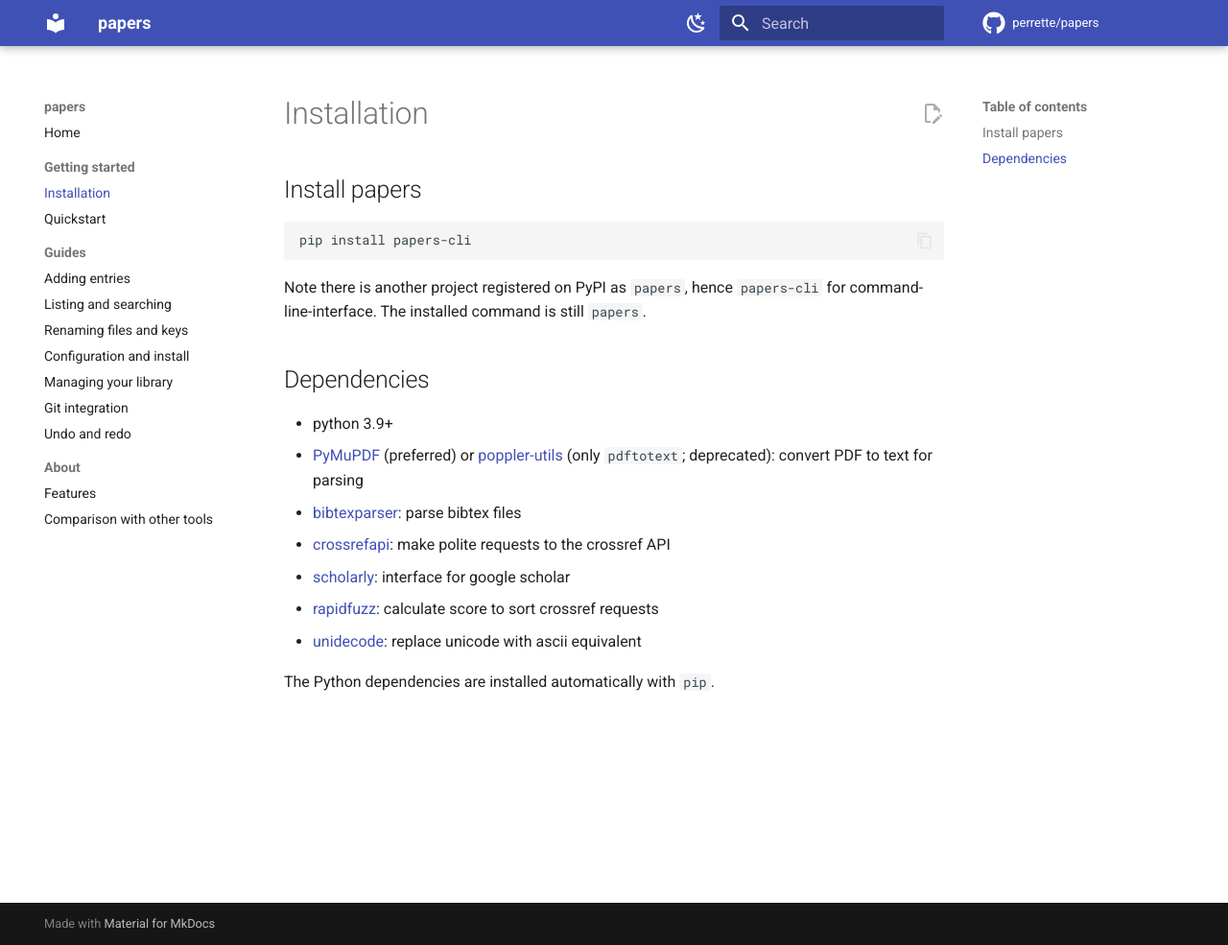
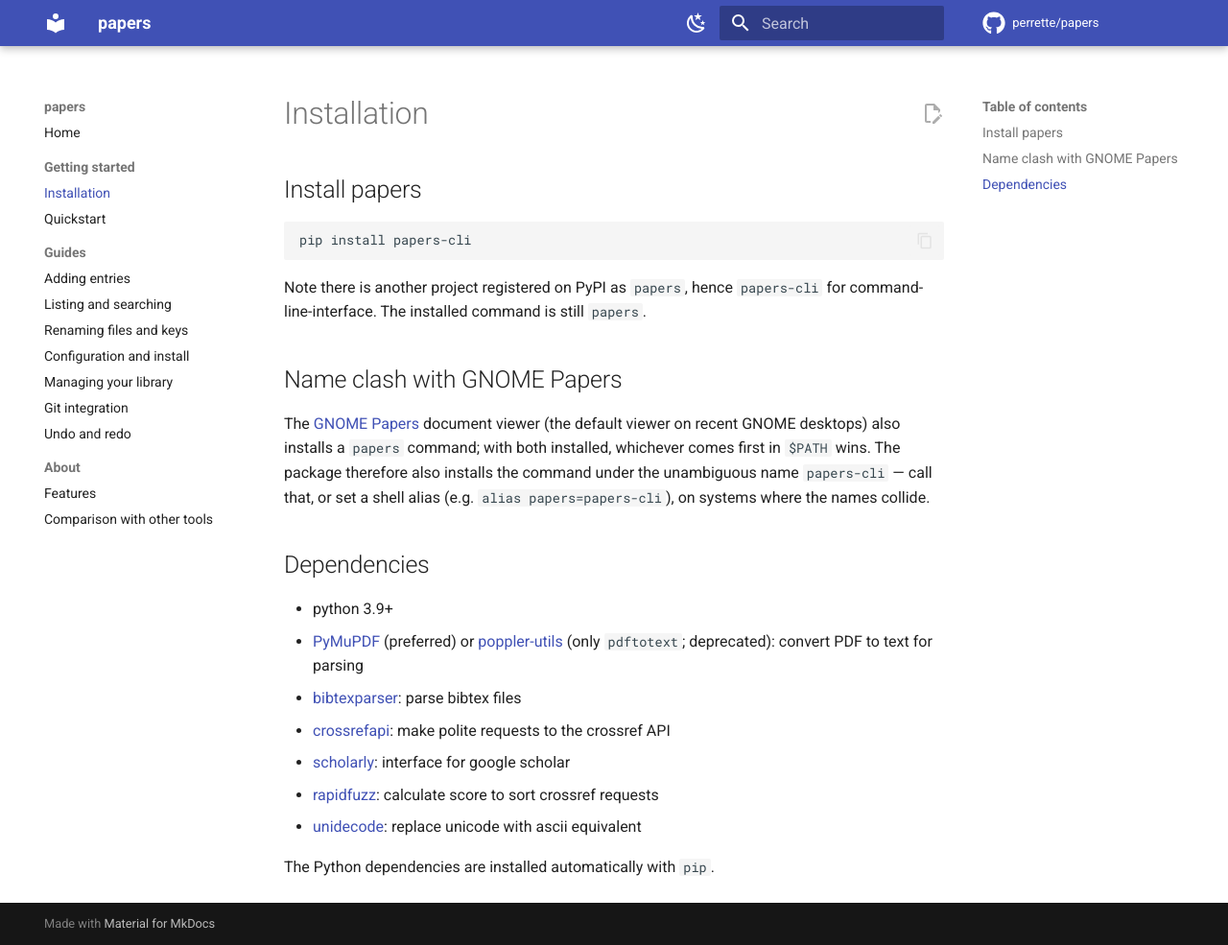
Before and after one commit to perrette/papers, an MkDocs documentation site: the page built from docs/installation.md, in a window 1280 px wide and 985 px high. Shown: the whole window at 96% size. Built offline with MkDocs 1.6.1 and Material for MkDocs 9.7.7, drawn with Linux system fonts in a browser that asks for light colours; comment, search, counter and statistics services are not loaded.

Commit message:
install the command under `papers-cli` as well (#107)
The GNOME Papers document viewer -- the default viewer on recent GNOME
desktops -- also installs a `papers` command, and whichever comes first
in $PATH wins. Provide the unambiguous `papers-cli` entry point
alongside (matching the PyPI package name) and document the clash and
workarounds in the installation docs.

Also declare the package explicitly in pyproject.toml: setuptools
flat-layout auto-discovery fails on stray top-level directories.

```diff
--- a/docs/installation.md
+++ b/docs/installation.md
@@ -9,6 +9,15 @@ pip install papers-cli
 Note there is another project registered on PyPI as `papers`, hence
 `papers-cli` for command-line-interface. The installed command is still
 `papers`.
+
+## Name clash with GNOME Papers
+
+The [GNOME Papers](https://gitlab.gnome.org/GNOME/papers) document viewer
+(the default viewer on recent GNOME desktops) also installs a `papers`
+command; with both installed, whichever comes first in `$PATH` wins. The
+package therefore also installs the command under the unambiguous name
+`papers-cli` — call that, or set a shell alias (e.g.
+`alias papers=papers-cli`), on systems where the names collide.
 
 ## Dependencies
 
```
Also changed, not shown: pyproject.toml (+7 -0 lines).
